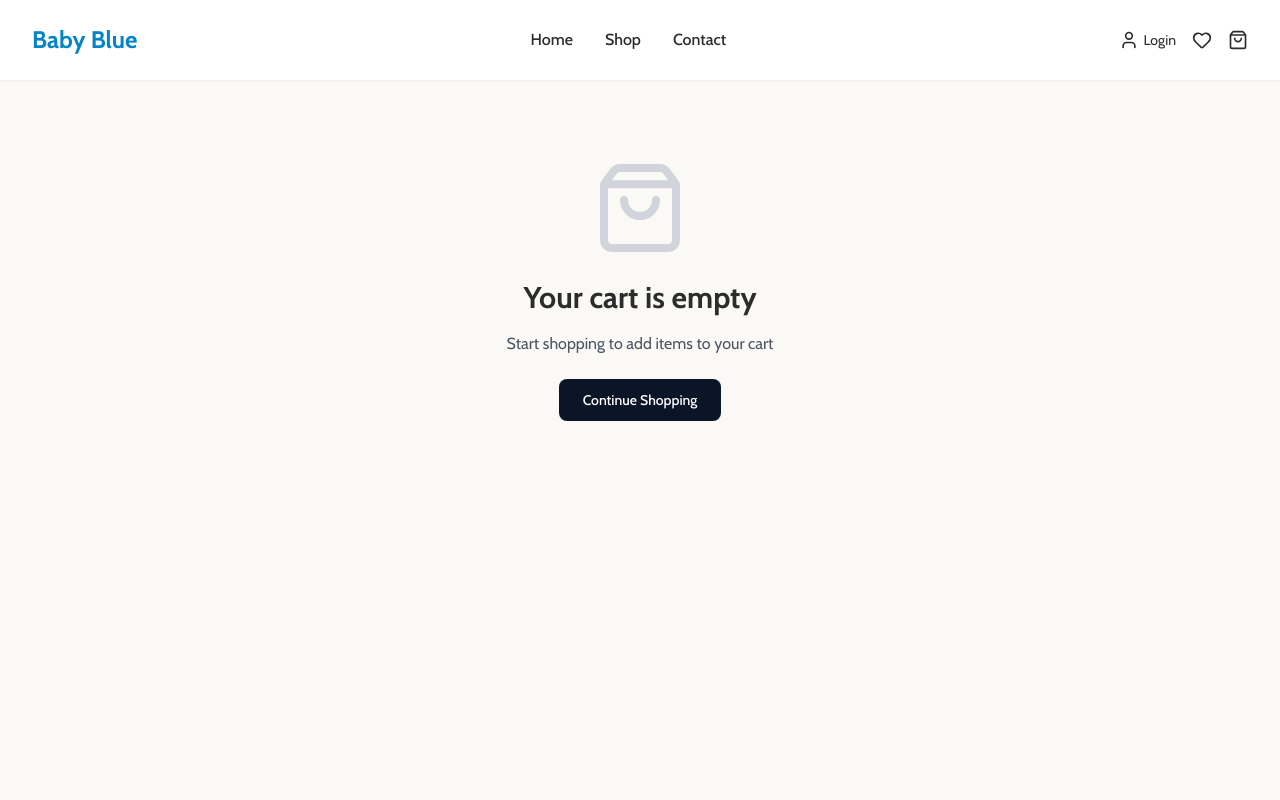
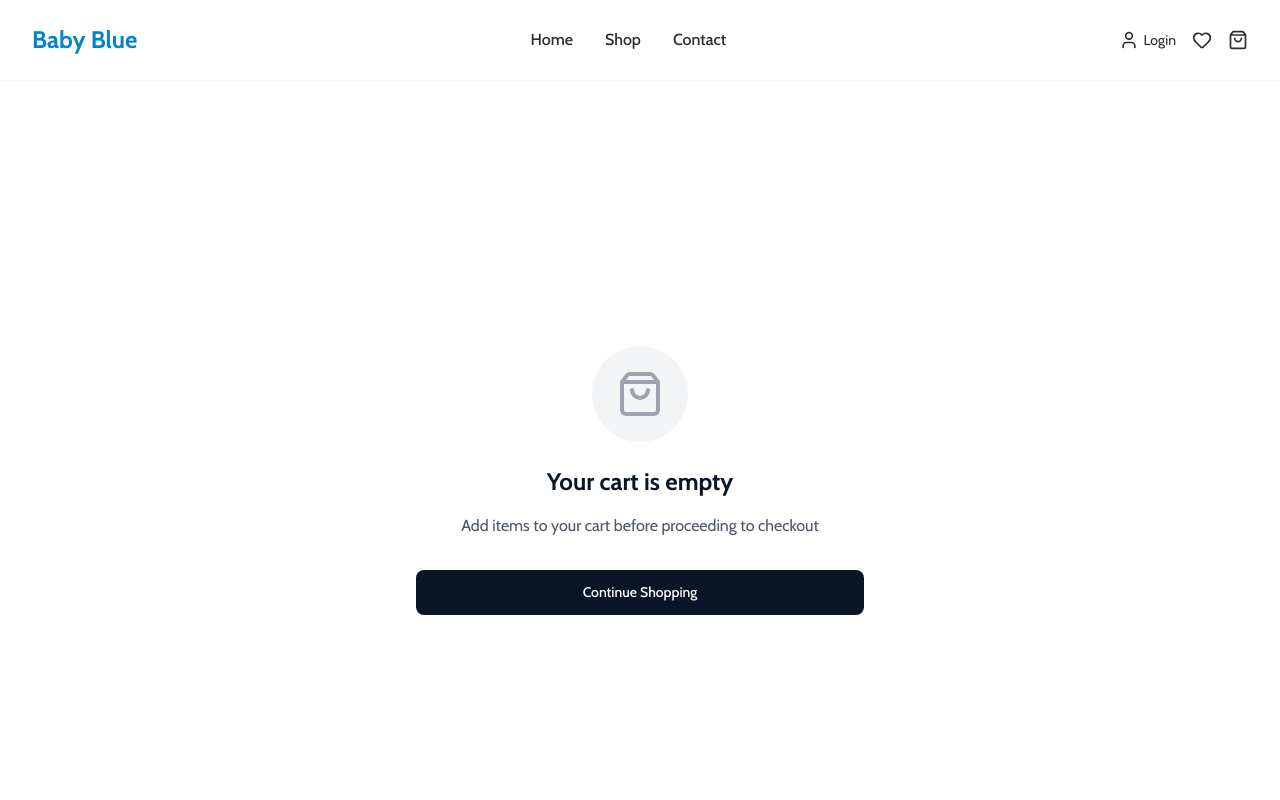
Before and after one commit to elpresidentey/Babyblueehairs, a React (Vite) app: page /checkout in a window 1280 px wide. Before the commit this address led to /cart. Shown: the top 800 px of the page. Built offline with nearby package versions, Linux system fonts and the light colour scheme.

Commit message:
Add quick checkout option and fix empty cart display

```diff
--- a/src/pages/Checkout.tsx
+++ b/src/pages/Checkout.tsx
@@ -12,6 +12,7 @@ import {
   Lock,
   ArrowRight,
   ArrowLeft,
+  ShoppingBag,
 } from 'lucide-react'
 import { useCart } from '../context/CartContext'
 import StockImage from '../components/StockImage'
@@ -42,17 +43,30 @@ export default function Checkout() {
   const shipping = 5000
   const total = subtotal + shipping
 
-  // Avoid navigating during render (can cause warnings / weird loops).
+  // Simplified: Don't redirect to cart if empty, show message instead
   useEffect(() => {
     console.log('Checkout - Cart items:', items.length, items)
-    if (items.length === 0) {
-      console.log('Checkout - Redirecting to cart, no items found')
-      navigate('/cart', { replace: true })
-    }
-  }, [items, navigate])
+  }, [items])
 
+  // Show empty cart message with option to go back
   if (items.length === 0) {
-    return null
+    return (
+      <div className="min-h-screen bg-white flex items-center justify-center py-12 px-4">
+        <div className="max-w-md w-full text-center">
+          <div className="w-24 h-24 bg-gray-100 rounded-full flex items-center justify-center mx-auto mb-6">
+            <ShoppingBag className="w-12 h-12 text-gray-400" />
+          </div>
+          <h2 className="text-2xl font-bold text-dark-blue mb-4">Your cart is empty</h2>
+          <p className="text-gray-600 mb-8">Add items to your cart before proceeding to checkout</p>
+          <button
+            onClick={() => navigate('/products')}
+            className="btn-primary w-full"
+          >
+            Continue Shopping
+          </button>
+        </div>
+      </div>
+    )
   }
 
   const handleInputChange = (e: React.ChangeEvent<HTMLInputElement>) => {
@@ -124,6 +138,33 @@ export default function Checkout() {
         <div className="mb-8">
           <h1 className="text-4xl md:text-5xl font-bold text-dark-blue mb-2">Checkout</h1>
           <p className="text-gray-600">Complete your order in a few simple steps</p>
+        </div>
+
+        {/* Quick Checkout Option */}
+        <div className="bg-green-50 border border-green-200 rounded-xl p-6 mb-8">
+          <div className="flex items-center justify-between">
+            <div>
+              <h3 className="text-lg font-semibold text-green-800 mb-1">Quick Checkout</h3>
+              <p className="text-green-600 text-sm">Complete your purchase instantly with test data</p>
+            </div>
+            <button
+              onClick={handleTestPayment}
+              disabled={isProcessing}
+              className="bg-green-600 hover:bg-green-700 text-white px-6 py-3 rounded-lg font-semibold disabled:opacity-50 disabled:cursor-not-allowed flex items-center gap-2"
+            >
+              {isProcessing ? (
+                <>
+                  <div className="w-4 h-4 border-2 border-white border-t-transparent rounded-full animate-spin"></div>
+                  Processing...
+                </>
+              ) : (
+                <>
+                  <Check className="w-5 h-5" />
+                  Complete Order Now
+                </>
+              )}
+            </button>
+          </div>
         </div>
 
         {/* Progress Steps */}
```
